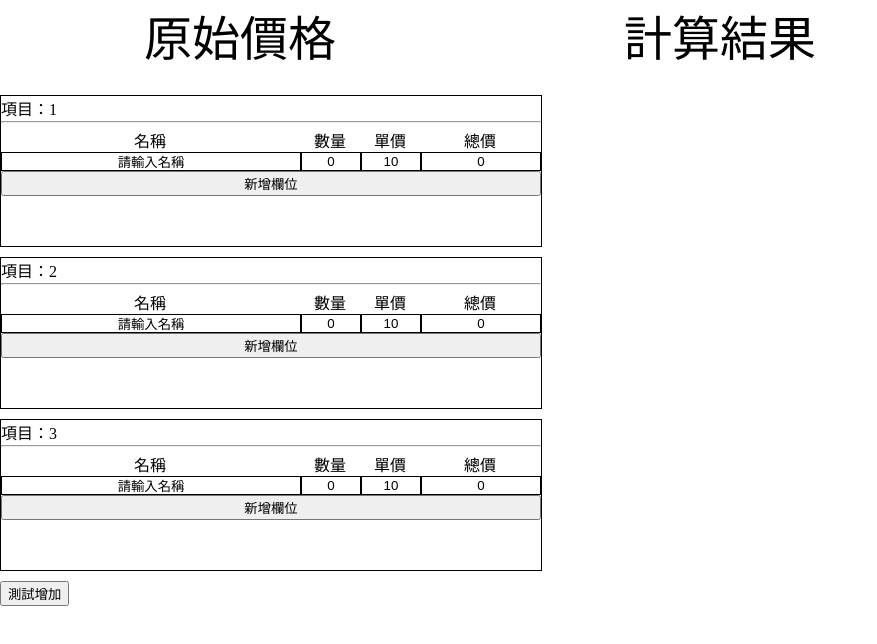
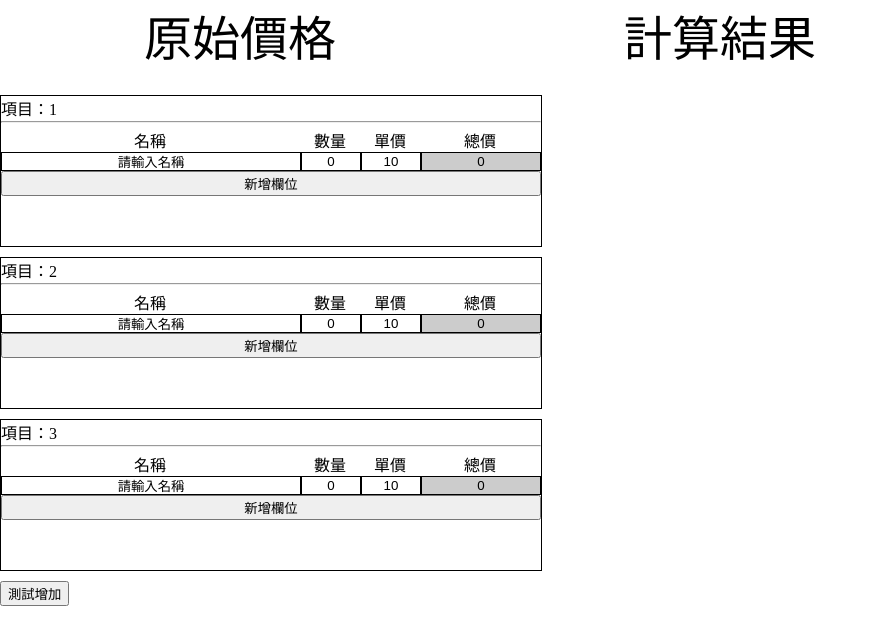
Before and after one commit to ProFusionInformationTechnology/Calculate-quote, an Angular app: page / in a window 1280 px wide. Shown: the top 644 px of the page, without its empty margins (0-877 px from the left). Built offline with nearby package versions, Linux system fonts and the light colour scheme.

Commit message:
[新增] input 輸入框唯讀與樣式設定

```diff
--- a/src/app/component/block-area/block-area.component.html
+++ b/src/app/component/block-area/block-area.component.html
@@ -12,7 +12,7 @@
             <input class="name" [(ngModel)]="val.name">
             <input class="num" [(ngModel)]="val.num">
             <input class="price" [(ngModel)]="val.orPrice">
-            <input class="total" [(ngModel)]="val.orTotal">
+            <input class="total" [(ngModel)]="val.orTotal" readonly>
         </div>
     </ng-container>
     <button (click)="addListValue()">新增欄位</button>
--- a/src/styles.scss
+++ b/src/styles.scss
@@ -3,3 +3,7 @@ html, body {
     margin: 0px;
     padding: 0px;
 }
+
+input:read-only {
+    background-color: rgba($color: #000000, $alpha: 0.2);
+}
```
